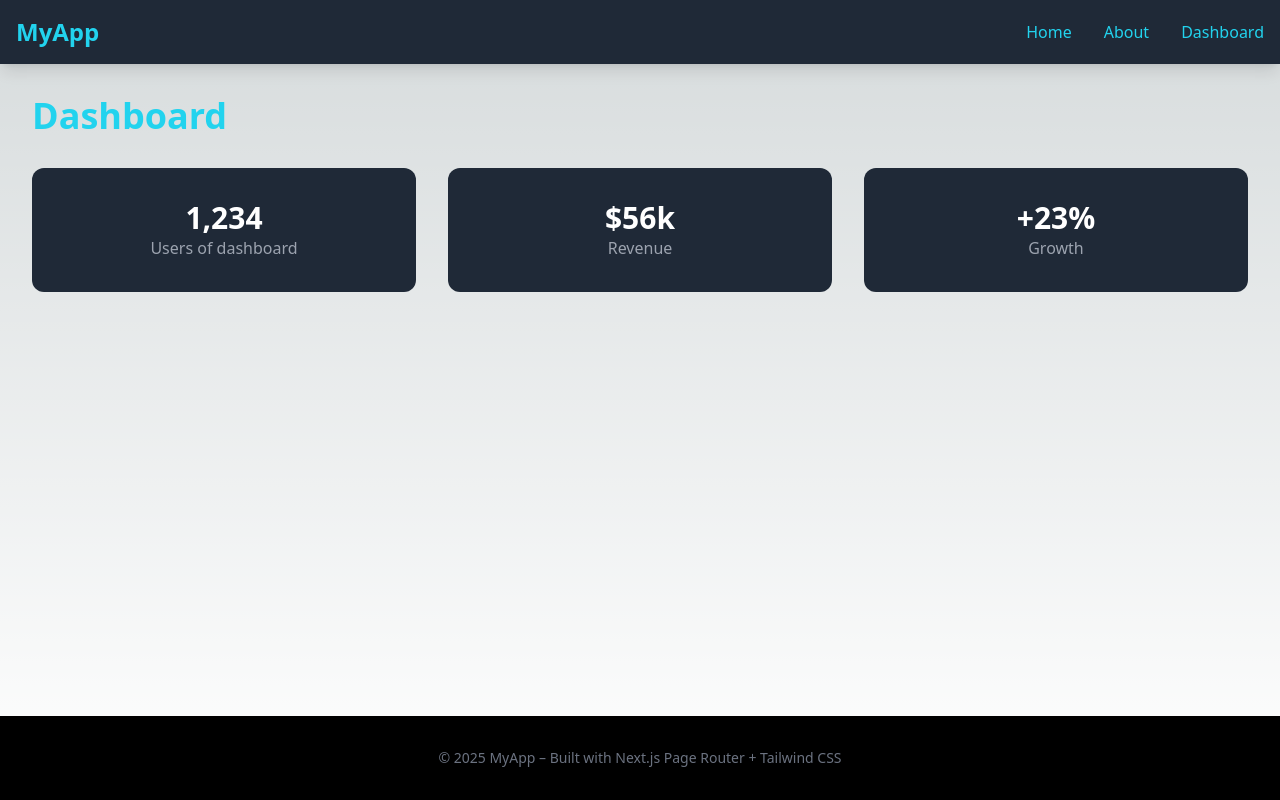
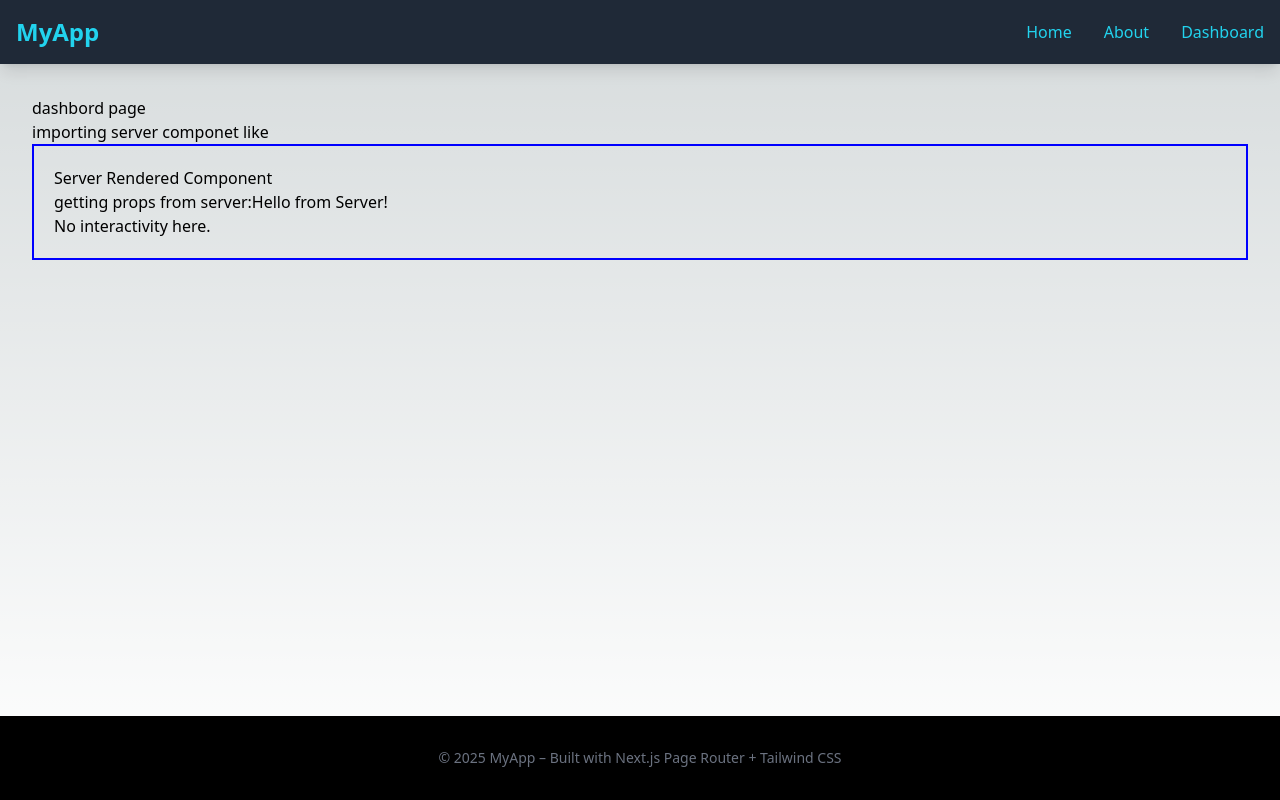
Before and after one commit to nallasravan/NextJS_13_PageRouter, a Next.js app: page /dashboard in a window 1280 px wide. Built offline with nearby package versions, Linux system fonts and the light colour scheme.

Commit message:
what  getServerSideProps

```diff
--- /dev/null
+++ b/src/components/Ram.jsx
@@ -0,0 +1,7 @@
+export default function Ram(){
+    return(
+        <div>
+            <h1>ram</h1>
+        </div>
+    )
+}
--- /dev/null
+++ b/src/components/ServerMessage.js
@@ -0,0 +1,11 @@
+
+
+export default function ServerMessage({ message }) {
+  return (
+    <div style={{ padding: '20px', border: '2px solid blue' }}>
+      <h2>Server Rendered Component</h2>
+      <p>getting props from server:{message}</p>
+      <p>No interactivity here.</p>
+    </div>
+  );
+}
--- a/src/pages/about.jsx
+++ b/src/pages/about.jsx
@@ -1,4 +1,7 @@
 "use client"
+
+import Ram from "../components/Ram";
+
 
 export default function About() {
   return (
@@ -9,6 +12,7 @@ export default function About() {
         <strong className="text-cyan-400">Page Router</strong> +{' '}
         <strong className="text-cyan-400">Tailwind CSS only</strong>.
       </p>
+      <Ram/>
     </div>
   );
 }
--- a/src/pages/dashboard.jsx
+++ b/src/pages/dashboard.jsx
@@ -1,21 +1,18 @@
-export default function Dashboard() {
+import ServerMessage from "@/components/ServerMessage";
+
+export async function getServerSideProps() {
+  const message = "Hello from Server!";
+  return {
+    props: { message },
+  };
+}
+
+export default function Dashboard({ message }) {
   return (
     <div>
-      <h1 className="text-4xl font-bold text-cyan-400 mb-8">Dashboard</h1>
-      <div className="grid grid-cols-1 md:grid-cols-3 gap-8">
-        <div className="bg-gray-800 p-8 rounded-xl text-center">
-          <p className="text-3xl font-bold text-white">1,234</p>
-          <p className="text-gray-400">Users of dashboard</p>
-        </div>
-        <div className="bg-gray-800 p-8 rounded-xl text-center">
-          <p className="text-3xl font-bold text-white">$56k</p>
-          <p className="text-gray-400">Revenue</p>
-        </div>
-        <div className="bg-gray-800 p-8 rounded-xl text-center">
-          <p className="text-3xl font-bold text-white">+23%</p>
-          <p className="text-gray-400">Growth</p>
-        </div>
-      </div>
+      <h1>dashbord page</h1>
+      <h2>importing server componet like </h2>
+        <ServerMessage message={message} />
     </div>
   );
 }
```
